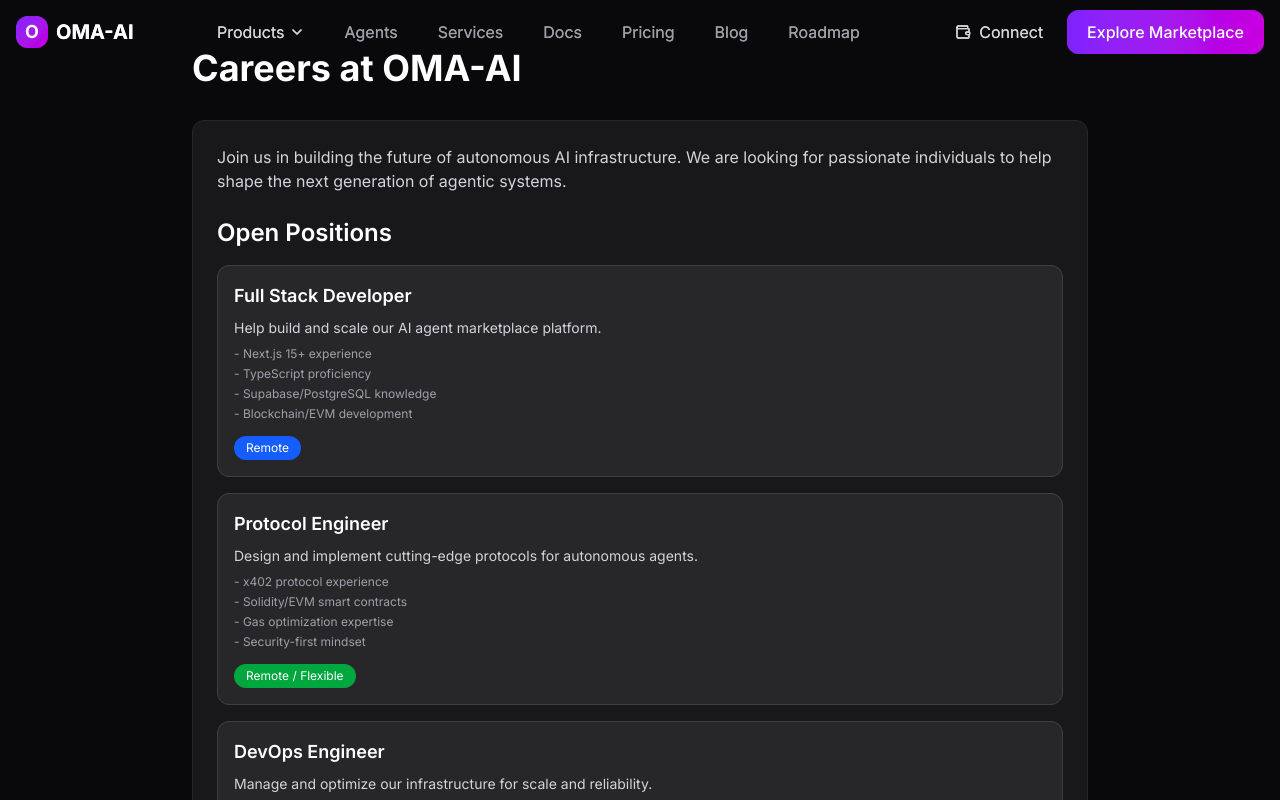
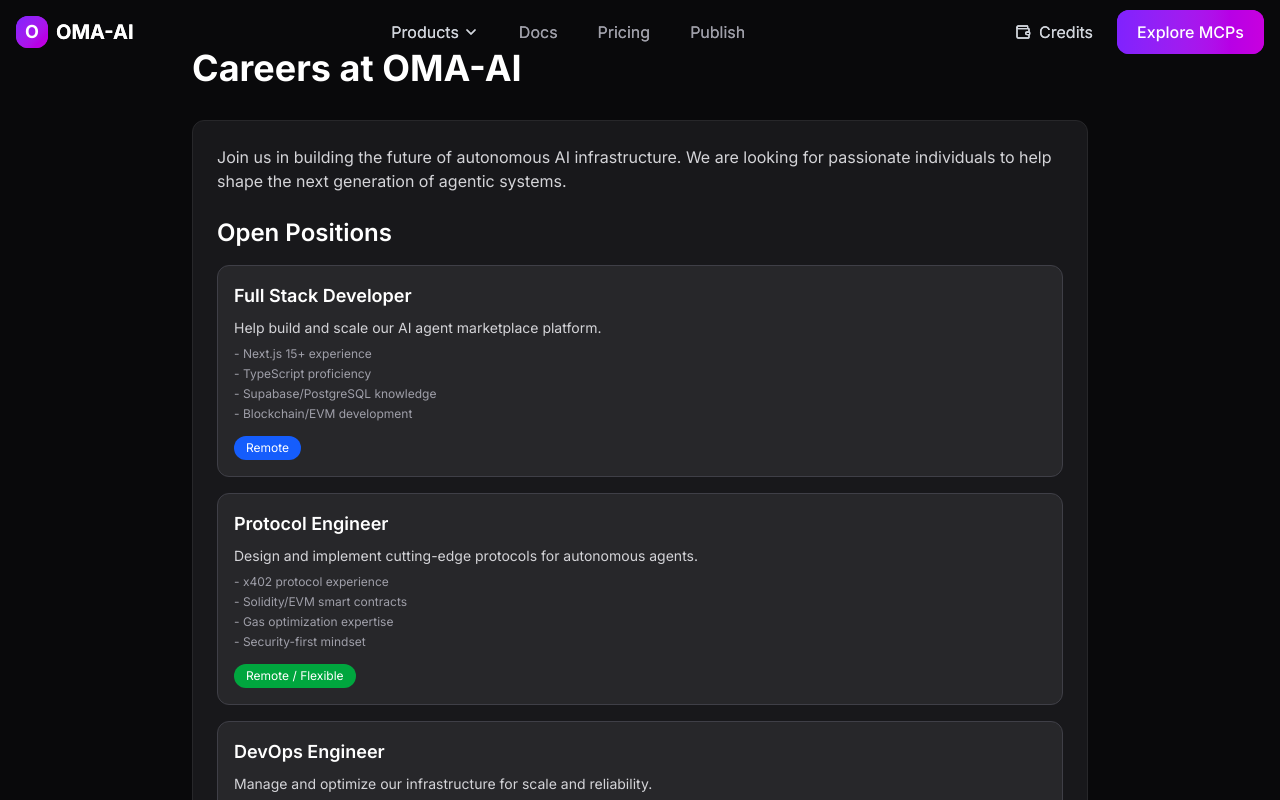
Before and after one commit to FrankieMolt/OMA-AI, a Next.js app: page /careers in a window 1280 px wide. Shown: the top 800 px of the page. Built offline with nearby package versions, Linux system fonts and the light colour scheme; what wagmi would draw is missing.

Commit message:
Navigation: remove dead links (/agents /services /roadmap), clean up nav items and CTAs

```diff
--- a/src/components/Navigation.tsx
+++ b/src/components/Navigation.tsx
@@ -42,12 +42,9 @@ export default function Navigation() {
   ];
 
   const navItems = [
-    { name: 'Agents', href: '/agents', dropdown: undefined },
-    { name: 'Services', href: '/services', dropdown: undefined },
-    { name: 'Docs', href: '/docs', dropdown: undefined },
-    { name: 'Pricing', href: '/pricing', dropdown: undefined },
-    { name: 'Blog', href: '/blog', dropdown: undefined },
-    { name: 'Roadmap', href: '/roadmap', dropdown: undefined },
+    { name: 'Docs', href: '/docs' },
+    { name: 'Pricing', href: '/pricing' },
+    { name: 'Publish', href: '/publish' },
   ];
 
   return (
@@ -80,7 +77,7 @@ export default function Navigation() {
               {/* Products Dropdown */}
               <div className="relative" ref={productsRef}>
                 <button
-                  className="px-4 py-2.5 text-gray-300 hover:text-white flex items-center gap-1 rounded-lg hover:bg-zinc-800/50"
+                  className="px-4 py-2.5 text-gray-300 hover:text-white flex items-center gap-1 rounded-lg hover:bg-zinc-800/50 transition-colors"
                   aria-expanded={productsOpen}
                   aria-haspopup="true"
                   onClick={() => setProductsOpen(!productsOpen)}
@@ -95,7 +92,12 @@ export default function Navigation() {
                 >
                   <div className="bg-zinc-900 border border-zinc-800 rounded-xl p-2 shadow-xl min-w-48">
                     {products.map((p) => (
-                      <Link key={p.href} href={p.href} className="flex items-center gap-3 px-4 py-3 text-gray-300 hover:text-white hover:bg-zinc-800 rounded-lg">
+                      <Link
+                        key={p.href}
+                        href={p.href}
+                        className="flex items-center gap-3 px-4 py-3 text-gray-300 hover:text-white hover:bg-zinc-800 rounded-lg transition-colors"
+                        onClick={() => setProductsOpen(false)}
+                      >
                         <span>{p.icon}</span>
                         {p.name}
                       </Link>
@@ -104,8 +106,12 @@ export default function Navigation() {
                 </div>
               </div>
 
-              {navItems.filter(n => !n.dropdown).map((item) => (
-                <Link key={item.href} href={item.href} className="px-4 py-2.5 text-zinc-400 hover:text-white relative after:absolute after:-bottom-px after:left-4 after:right-4 after:h-0.5 after:bg-violet-400 after:scale-x-0 hover:after:scale-x-100 after:transition-transform after:origin-left rounded-lg hover:bg-zinc-800/50 transition-colors">
+              {navItems.map((item) => (
+                <Link
+                  key={item.href}
+                  href={item.href}
+                  className="px-4 py-2.5 text-zinc-400 hover:text-white transition-colors rounded-lg hover:bg-zinc-800/50"
+                >
                   {item.name}
                 </Link>
               ))}
@@ -113,12 +119,18 @@ export default function Navigation() {
 
             {/* CTA & Wallet */}
             <div className="hidden md:flex items-center gap-3">
-              <Link href="/wallet" className="flex items-center gap-2 px-3 py-2 text-gray-300 hover:text-white">
+              <Link
+                href="/credits"
+                className="flex items-center gap-2 px-3 py-2 text-gray-300 hover:text-white transition-colors"
+              >
                 <Wallet className="w-4 h-4" />
-                Connect
+                Credits
               </Link>
-              <Link href="/mcps" className="px-5 py-2.5 bg-gradient-to-r from-violet-600 to-fuchsia-600 text-white rounded-lg hover:from-violet-500 hover:to-fuchsia-500 font-medium transition-all">
-                Explore Marketplace
+              <Link
+                href="/mcps"
+                className="px-5 py-2.5 bg-gradient-to-r from-violet-600 to-fuchsia-600 text-white rounded-lg hover:from-violet-500 hover:to-fuchsia-500 font-medium transition-all"
+              >
+                Explore MCPs
               </Link>
             </div>
           </div>
@@ -133,25 +145,26 @@ export default function Navigation() {
         >
           <div className="container mx-auto px-4 py-4 space-y-2">
             <div className="py-2">
-              <span className="text-xs font-semibold text-zinc-500 px-3">PRODUCTS</span>
+              <span className="text-xs font-semibold text-zinc-500 px-3 uppercase tracking-widest">Products</span>
             </div>
             {products.map((p) => (
-              <Link key={p.href} href={p.href} className="flex items-center gap-3 px-4 py-3 text-gray-300 hover:text-white hover:bg-zinc-800 rounded-lg" onClick={() => setIsOpen(false)}>
+              <Link key={p.href} href={p.href} className="flex items-center gap-3 px-4 py-3 text-gray-300 hover:text-white hover:bg-zinc-800 rounded-lg transition-colors" onClick={() => setIsOpen(false)}>
                 <span>{p.icon}</span>
                 {p.name}
               </Link>
             ))}
             <div className="border-t border-zinc-800 my-2" />
-            {navItems.filter(n => !n.dropdown).map((item) => (
-              <Link key={item.href} href={item.href} className="block px-4 py-3 text-gray-300 hover:text-white hover:bg-zinc-800 rounded-lg" onClick={() => setIsOpen(false)}>
+            {navItems.map((item) => (
+              <Link key={item.href} href={item.href} className="block px-4 py-3 text-gray-300 hover:text-white hover:bg-zinc-800 rounded-lg transition-colors" onClick={() => setIsOpen(false)}>
                 {item.name}
               </Link>
             ))}
-            <Link href="/wallet" className="flex items-center gap-2 px-4 py-3 text-gray-300 hover:text-white">
-              <Wallet className="w-4 h-4" /> Connect Wallet
+            <div className="border-t border-zinc-800 my-2 pt-2" />
+            <Link href="/credits" className="flex items-center gap-2 px-4 py-3 text-gray-300 hover:text-white transition-colors" onClick={() => setIsOpen(false)}>
+              <Wallet className="w-4 h-4" /> Credits
             </Link>
-            <Link href="/mcps" className="block px-4 py-3 bg-gradient-to-r from-violet-600 to-fuchsia-600 text-white rounded-lg text-center font-medium" onClick={() => setIsOpen(false)}>
-              Explore Marketplace
+            <Link href="/mcps" className="block px-4 py-3 bg-gradient-to-r from-violet-600 to-fuchsia-600 text-white rounded-lg text-center font-medium transition-all" onClick={() => setIsOpen(false)}>
+              Explore MCPs
             </Link>
           </div>
         </MotionDiv>
```
